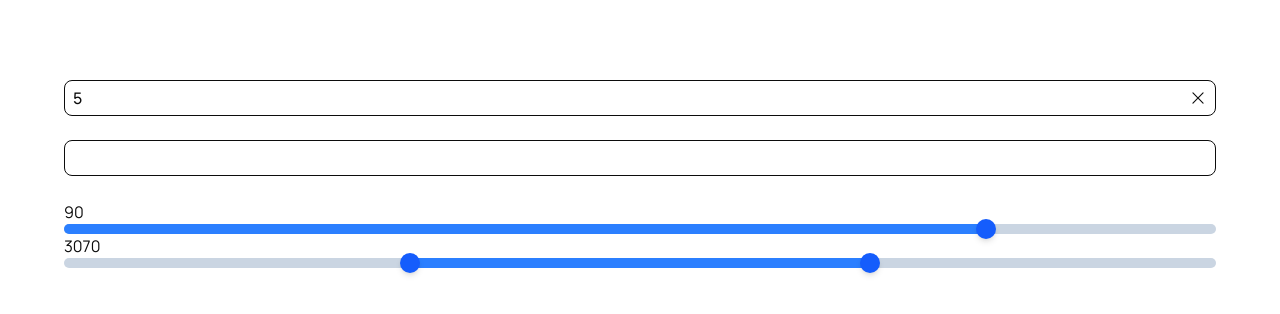
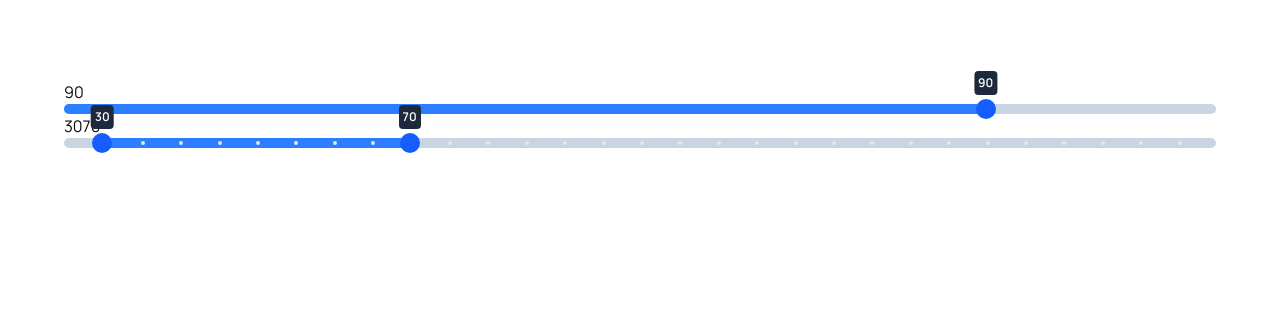
Before and after one commit to ahmad-666/react-framework, a Next.js app: page /test in a window 1280 px wide. Shown: the top 314 px of the page. Built offline with nearby package versions, Linux system fonts and the light colour scheme; some icons are missing.

Commit message:
feat: add alpha util method and more props to slider

```diff
--- a/src/app/test/page.tsx
+++ b/src/app/test/page.tsx
@@ -3,13 +3,13 @@
 import { useState, useRef, useEffect } from 'react';
 import Container from '@/components/Container';
 import SliderExample from '@/components/Slider/example';
-import NumberInputExample from '@/components/NumberInput/example';
 
 const TestPage = () => {
+    useEffect(() => {});
+
     return (
         <div>
             <Container className='m-20 !overflow-visible'>
-                <NumberInputExample />
                 <SliderExample />
             </Container>
         </div>
--- a/src/components/Slider/example.tsx
+++ b/src/components/Slider/example.tsx
@@ -10,7 +10,19 @@ export default function SliderExample() {
             {val1}
             <Slider value={val1} onChange={(v) => setVal1(v)} min={50} max={100} step={10} />
             {val2}
-            <Slider multiple value={val2} onChange={(v) => setVal2(v)} min={0} max={100} step={10} />
+            <Slider
+                multiple
+                value={val2}
+                onChange={(v) => setVal2(v)}
+                min={25}
+                max={175}
+                step={5}
+                // distance={10}
+                tooltip
+                ticks
+                // thumbRenderer={({value,isDragging}) => <div className='aspect-square w-10 bg-red-500' />}
+                // tooltipRenderer={({value}) => <div>{value}</div>}
+            />
         </div>
     );
 }
--- a/src/components/Slider/index.tsx
+++ b/src/components/Slider/index.tsx
@@ -2,6 +2,7 @@
 
 import { useRef, useState, useEffect, useCallback, type ReactNode, type CSSProperties } from 'react';
 import useColor from '@/hooks/useColor';
+import { alpha } from '@/utils/colors';
 
 type Single = {
     multiple?: false;
@@ -34,7 +35,7 @@ type Props = (Single | Multiple) & {
     /** color of thumb */
     thumbColor?: string;
     thumbRenderer?: ({ isDragging, value }: { isDragging: boolean; value: number }) => ReactNode;
-    tooltipRenderer?: (value: number) => ReactNode;
+    tooltipRenderer?: ({ value }: { value: number }) => ReactNode;
     trackClassName?: string;
     activeTrackClassName?: string;
     thumbClassName?: string;
@@ -68,11 +69,13 @@ export default function Slider({
     const trackRef = useRef<HTMLDivElement>(null!); //hold DOM node of container element
     const activeTrackRef = useRef<HTMLDivElement>(null!); //hold DOM node of active track element
     const thumbsRefs = useRef<HTMLDivElement[]>([]); //hold DOM nodes of thumbs elements
+    const tooltipsRefs = useRef<HTMLDivElement[]>([]); //hold DOM nodes of tooltip elements
     const values = useRef<number[]>(!multiple ? [value] : [...value]); //hold final values of thumbs for updating parent(contains literal slider values not pixels or percentages) ... we use 'ref' for better performance and manually update DOM node styles
     const [draggingIdx, setDraggingIdx] = useState<null | number>(null);
     const trackParsedColor = useColor(trackColor);
     const activeTrackParsedColor = useColor(activeTrackColor);
     const thumbParsedColor = useColor(thumbColor);
+    const totalTicks = Math.floor((max - min) / step) - 1;
     const valueToPercent = useCallback(
         (value: number) => {
             return ((value - min) / (max - min)) * 100;
@@ -101,20 +104,28 @@ export default function Slider({
                 activeTrack.style.width = `${valueToPercent(snapToStep)}%`;
                 activeTrack.style.left = `${0}%`;
             } else {
-                if ((idx === 0 && snapToStep > values.current[1]) || (idx === 1 && snapToStep < values.current[0])) {
-                    [values.current[0], values.current[1]] = [values.current[1], values.current[0]];
+                const [start, end] = values.current;
+                if (
+                    typeof distance === 'number' &&
+                    Math.abs((idx === 1 ? newValue : end) - (idx === 0 ? newValue : start)) <= distance
+                ) {
+                    return null;
+                }
+                if ((idx === 0 && snapToStep > end) || (idx === 1 && snapToStep < start)) {
+                    [values.current[0], values.current[1]] = [end, start];
                     idx = idx === 0 ? 1 : 0;
                     setDraggingIdx(idx);
                 }
-                const [start, end] = values.current;
                 activeTrack.style.width = `${valueToPercent(end) - valueToPercent(start)}%`;
                 activeTrack.style.left = `${valueToPercent(start)}%`;
             }
             const draggingThumb = thumbsRefs.current[idx];
+            const tooltip = tooltipsRefs.current[idx];
             draggingThumb.style.left = `${valueToPercent(snapToStep)}%`;
+            tooltip.textContent = `${snapToStep}`;
             values.current[idx] = snapToStep;
         },
-        [multiple, min, max, step, valueToPercent]
+        [multiple, min, max, step, distance, valueToPercent]
     );
     const onTrackClick = (e: React.MouseEvent) => {
         if (draggingIdx !== null) return null;
@@ -136,7 +147,7 @@ export default function Slider({
     };
     const onDragMove = useCallback(
         (e: MouseEvent | TouchEvent) => {
-            if (draggingIdx === null) return;
+            if (draggingIdx === null) return null;
             const track = trackRef.current;
             const { clientX } = 'touches' in e ? e.touches[0] : e;
             const px = clientX - track.getBoundingClientRect().left;
@@ -148,7 +159,7 @@ export default function Slider({
     );
     const onDragEnd = useCallback(() => {
         //? We call onChange on after the dragging is finished for better performance
-        if (draggingIdx === null) return;
+        if (draggingIdx === null) return null;
         setDraggingIdx(null);
         updateValue();
     }, [draggingIdx, updateValue]);
@@ -183,7 +194,8 @@ export default function Slider({
                     '--thumb-size': `${thumbSize}px`,
                     '--track-color': trackParsedColor,
                     '--active-track-color': activeTrackParsedColor,
-                    '--thumb-color': thumbParsedColor
+                    '--thumb-color': thumbParsedColor,
+                    '--thumb-color-alpha': alpha(thumbParsedColor, 0.2)
                 } as CSSProperties
             }
         >
@@ -200,22 +212,49 @@ export default function Slider({
                         backgroundColor: activeTrackParsedColor
                     }}
                 />
-                {values.current.map((_, i) => {
+                {ticks &&
+                    Array.from({ length: totalTicks }).map((_, i) => (
+                        <span
+                            key={i}
+                            className='absolute top-1/2 aspect-square h-2/5 -translate-y-1/2 rounded-full bg-slate-200'
+                            style={{
+                                left: `${valueToPercent(min + (i + 1) * step)}%`
+                            }}
+                        />
+                    ))}
+                {values.current.map((value, i) => {
                     const isDragging = i === draggingIdx;
                     return (
                         <div
                             key={i}
                             ref={(node) => {
-                                if (node !== null) thumbsRefs.current[i] = node;
+                                if (node) thumbsRefs.current[i] = node;
                             }}
                             onMouseDown={(e) => onDragStart(e, i)}
                             onTouchStart={(e) => onDragStart(e, i)}
-                            className={`thumb rounded-circle absolute top-1/2 -translate-x-1/2 -translate-y-1/2 bg-(--thumb-color) shadow-md hover:bg-[color-mix(in_srgb,var(--thumb-color),black_20%)] ${isDragging ? 'z-2 transition-none' : 'transition-all duration-150'} ${thumbClassName}`}
-                            style={{
-                                width: `${thumbSize}px`,
-                                height: `${thumbSize}px`
-                            }}
-                        />
+                            className={`thumb absolute top-1/2 -translate-x-1/2 -translate-y-1/2 ${isDragging ? 'z-2 transition-none' : 'transition-all duration-150'} ${thumbClassName}`}
+                        >
+                            {thumbRenderer?.({ isDragging, value }) || (
+                                <div
+                                    className={`rounded-circle bg-(--thumb-color) transition-all duration-150 hover:bg-[color-mix(in_srgb,var(--thumb-color),black_30%)] ${isDragging ? 'shadow-[0_0_0_8px_var(--thumb-color-alpha)]' : 'hover:shadow-[0_0_0_5px_var(--thumb-color-alpha)]'}`}
+                                    style={{
+                                        width: `${thumbSize}px`,
+                                        height: `${thumbSize}px`
+                                    }}
+                                />
+                            )}
+                            {tooltip &&
+                                (tooltipRenderer?.({ value }) || (
+                                    <div
+                                        ref={(node) => {
+                                            if (node) tooltipsRefs.current[i] = node;
+                                        }}
+                                        className={`text-label-md absolute bottom-full left-1/2 -translate-x-1/2 -translate-y-1 rounded-sm bg-slate-800 p-1 text-white ${tooltipClassName}`}
+                                    >
+                                        {value}
+                                    </div>
+                                ))}
+                        </div>
                     );
                 })}
             </div>
--- /dev/null
+++ b/src/utils/colors.ts
@@ -0,0 +1,32 @@
+/** add alpha channel(opacity) to any color */
+export const alpha = (color: string, alpha: number) => {
+    //? Work with any valid color --> name,rgb,rgba,hex,hex with alpha,hsl,hsla,...
+    //! Only works in client environment that we have access to DOM and on nodejs environment we should look for other approaches
+    if (alpha < 0 || alpha > 1) {
+        console.warn('Alpha value must be between 0 and 1');
+        return color;
+    }
+    const div = document.createElement('DIV');
+    div.style.color = color;
+    document.body.appendChild(div);
+    const parsedColor = window.getComputedStyle(div).color; //will return rgb/rgba for color names,rgb,rgba,hex,hex with alpha,hsl,hsla,... but for lab,oklab,lch,oklch it will return their own color space
+    try {
+        if (parsedColor.match(/(lab|oklab|lch|oklch)/)) {
+            //? for lab,oklab,lch,oklch
+            const colorSpace = parsedColor.split('(')[0];
+            const colorValues = parsedColor.split('(')[1].split(')')[0];
+            return `${colorSpace}(${colorValues} / ${alpha})`;
+        } else {
+            //? for color name,rgb,rgba,hex,hex with alpha,hsl,hsla,... parsedColor is rgb/rgba
+            const [r, g, b] = parsedColor.split(',').map((section) => section.replace(/\D/g, ''));
+            return `rgba(${r},${g},${b},${alpha})`; //return result in rgba format
+        }
+    } catch {
+        return color;
+    } finally {
+        document.body.removeChild(div);
+    }
+};
+
+//* Usage:
+// alpha('red', 0.1) , alpha('rgb(255,0,0,)', 0.1) , alpha('#f00', 0.1) , alpha('#ff00ff55', 0.1) , alpha('oklch(10% 25 255)', 0.1) , alpha('oklab(40% 0.24 20.10 / .5)', 0.1)
```
